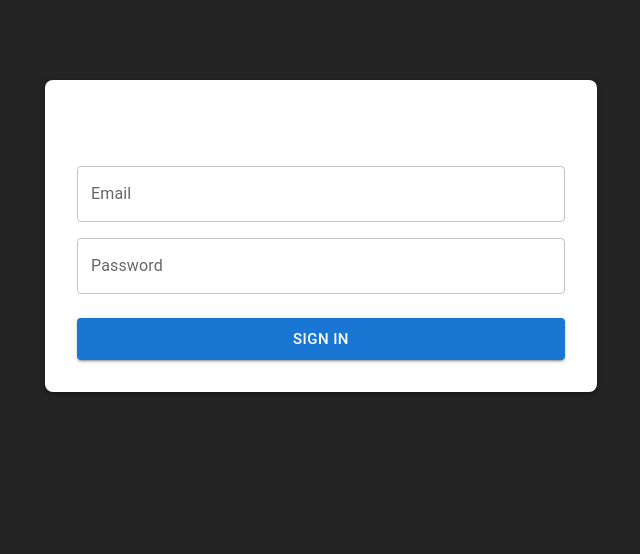
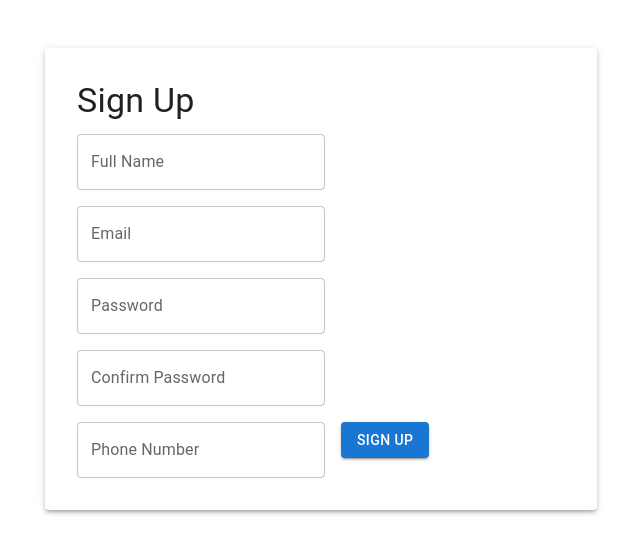
Before and after one commit to sumitmochahary/to-do-tracker, a React (Vite) app in the folder frontend/: page / in a window 1280 px wide. Shown: the top 554 px of the page, without its empty margins (319-959 px from the left). Built offline with nearby package versions, Linux system fonts and the light colour scheme.

Commit message:
feat: update title in index.html and implement SignUpPage component with form validation

```diff
--- a/frontend/index.html
+++ b/frontend/index.html
@@ -4,7 +4,7 @@
 <head>
   <meta charset="UTF-8" />
   <meta name="viewport" content="width=device-width, initial-scale=1.0" />
-  <title>Vite + React</title>
+  <title>ToDo Tracker</title>
 </head>
 
 <body>
--- a/frontend/src/App.jsx
+++ b/frontend/src/App.jsx
@@ -1,9 +1,11 @@
 import LoginPage from "./pages/LoginPage.jsx";
+import SignUpPage from "./pages/SignUpPage.jsx";
 
 function App() {
 
   return (
-    <LoginPage/>
+    // <LoginPage />
+    <SignUpPage />
   )
 }
 
--- a/frontend/src/index.css
+++ b/frontend/src/index.css
@@ -2,13 +2,15 @@
   font-family: system-ui, Avenir, Helvetica, Arial, sans-serif;
   line-height: 1.5;
   font-weight: 400;
-
-  color-scheme: light dark;
-  color: rgba(255, 255, 255, 0.87);
-  background-color: #242424;
 
   font-synthesis: none;
   text-rendering: optimizeLegibility;
   -webkit-font-smoothing: antialiased;
   -moz-osx-font-smoothing: grayscale;
 }
+
+* {
+  margin: 0;
+  padding: 0;
+  box-sizing: border-box;
+}
--- /dev/null
+++ b/frontend/src/pages/SignUpPage.jsx
@@ -0,0 +1,113 @@
+import { Button, Container, Grid, Paper, TextField, Typography } from "@mui/material"
+import { useForm } from "react-hook-form"
+
+function SignUpPage() {
+
+    const {
+        register,
+        handleSubmit,
+        watch,
+        formState: { errors },
+    } = useForm()
+
+    const onSubmit = (data) => {
+        console.log("Sucessfully signed up", data)
+    }
+
+    const password = watch("password")
+
+    return (
+        <Container maxWidth="sm">
+            <Paper elevation={3} sx={{ padding: 4, marginTop: 6 }}>
+                <Typography variant="h4" gutterBottom>
+                    Sign Up
+                </Typography>
+                <form onSubmit={handleSubmit(onSubmit)} noValidate>
+                    <Grid container spacing={2}>
+                        <Grid xs={12}
+                        >
+                            <TextField
+                                label="Full Name"
+                                fullWidth
+                                {...register("fullName", { required: "Name is required" })}
+                                error={!!errors.fullName}
+                                helperText={errors.fullName?.message}
+                            />
+                        </Grid>
+
+                        <Grid xs={12}>
+                            <TextField
+                                label="Email"
+                                type="email"
+                                fullWidth
+                                {...register("email", {
+                                    required: "Email is required", pattern: {
+                                        value: /^[^@ ]+@[^@ ]+\.[^@ .]{2,}$/,
+                                        message: "Invalid email address",
+                                    }
+                                })}
+                                error={!!errors.email}
+                                helperText={errors.email?.message}
+                            />
+                        </Grid>
+
+                        <Grid xs={12}>
+                            <TextField
+                                label="Password"
+                                type="password"
+                                fullWidth
+                                {...register("password", {
+                                    required: "Password is required",
+                                    minLength: {
+                                        value: 6,
+                                        message: "Password must be at least 6 characters"
+                                    }
+                                })}
+                                error={!!errors.password}
+                                helperText={errors.password?.message}
+                            />
+                        </Grid>
+                        <Grid xs={12}>
+                            <TextField
+                                label="Confirm Password"
+                                type="password"
+                                fullWidth
+                                {...register("confirmPassword", {
+                                    required: "Please confirm your password",
+                                    validate: (value) => value === password || "Passwords do not match"
+                                })}
+                                error={!!errors.confirmPassword}
+                                helperText={errors.confirmPassword?.message}
+                            />
+                        </Grid>
+
+                        <Grid xs={12}>
+                            <TextField
+                                label="Phone Number"
+                                type="tel"
+                                fullWidth
+                                {...register("phone", {
+                                    required: "Phone number is requried",
+                                    pattern: {
+                                        value: /^[0-9]{10}$/,
+                                        message: "Phone number must be 10 digits",
+                                    }
+                                })}
+                                error={!!errors.phone}
+                                helperText={errors.phone?.message}
+                            />
+                        </Grid>
+
+                        <Grid xs={12}>
+                            <Button variant="contained" fullWidth type="submit">
+                                Sign Up
+                            </Button>
+                        </Grid>
+                    </Grid>
+                </form>
+            </Paper>
+        </Container>
+    )
+}
+
+export default SignUpPage
```
